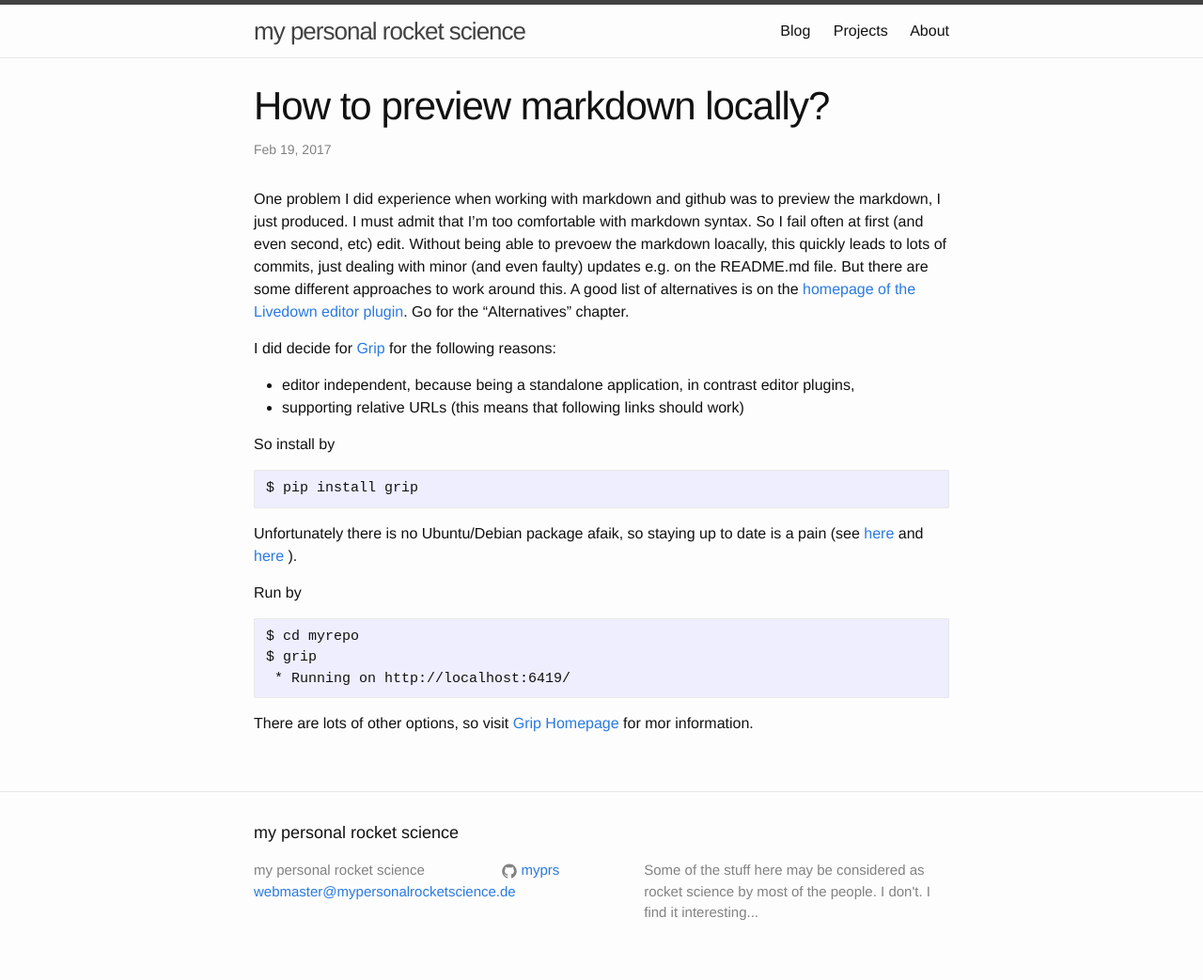
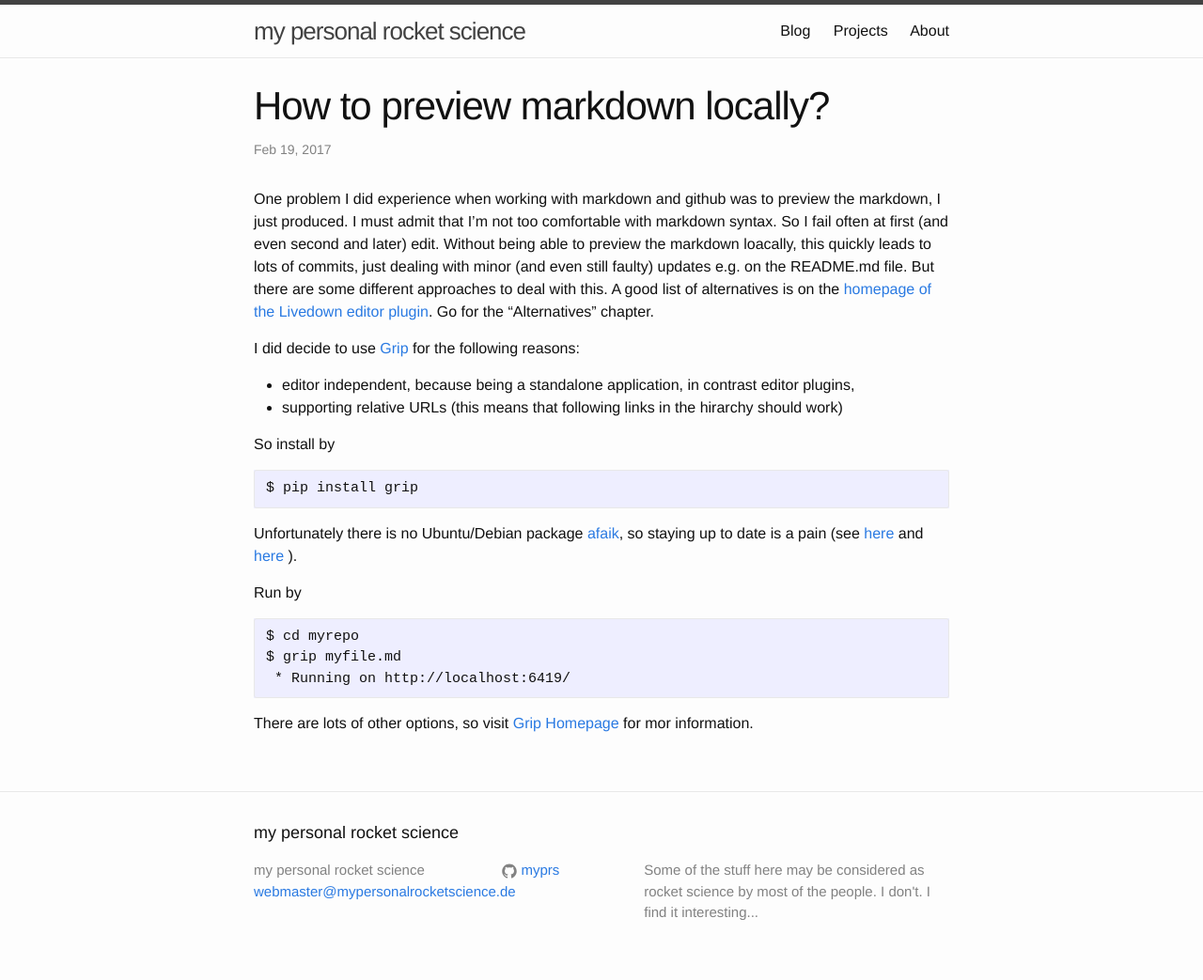
Before and after one commit to myprs/myprs.github.io, a Jekyll site: the page built from _posts/2017-02-19-How-to-preview-markdown-locally.markdown, in a window 1280 px wide. Shown: the whole page at 94% size. Built offline with Jekyll 4.4.1, drawn with Linux system fonts in a browser that asks for light colours.

Commit message:
some minor updates on previous post

````diff
--- a/_posts/2017-02-19-How-to-preview-markdown-locally.markdown
+++ b/_posts/2017-02-19-How-to-preview-markdown-locally.markdown
@@ -6,32 +6,32 @@ categories: TipsAndTricks
 excerpt_separator: <!--more-->
 ---
 
-One problem I did experience when working with markdown and github was to preview the markdown, I just produced. I must admit that I'm too comfortable with markdown syntax. So I fail often at first (and even second, etc) edit. Without being able to prevoew the markdown loacally, this quickly leads to lots of commits, just dealing with minor (and even faulty) updates e.g. on the README.md file. But there are some different approaches to work around this. A good list of alternatives is on the [ homepage of the Livedown editor plugin][Livedown]. Go for the "Alternatives" chapter.
+One problem I did experience when working with markdown and github was to preview the markdown, I just produced. I must admit that I'm not too comfortable with markdown syntax. So I fail often at first (and even second and later) edit. Without being able to preview the markdown loacally, this quickly leads to lots of commits, just dealing with minor (and even still faulty) updates e.g. on the README.md file. But there are some different approaches to deal with this. A good list of alternatives is on the [ homepage of the Livedown editor plugin][Livedown]. Go for the "Alternatives" chapter.
 
 
 
-I did decide for [Grip] for the following reasons:
+I did decide to use [Grip] for the following reasons:
 <!--more-->
 
  * editor independent, because being a standalone application, in contrast editor plugins,
- * supporting relative URLs (this means that following links should work)
+ * supporting relative URLs (this means that following links in the hirarchy should work)
 
 So install by
 
 ```
 $ pip install grip
 ```
-Unfortunately there is no Ubuntu/Debian package afaik, so staying up to date is a pain (see [here][pippain01] and [here][pippain02] ).
+Unfortunately there is no Ubuntu/Debian package [afaik], so staying up to date is a pain (see [here][pippain01] and [here][pippain02] ).
 
 Run by
 ```
 $ cd myrepo
-$ grip
+$ grip myfile.md
  * Running on http://localhost:6419/
 ```
 There are lots of other options, so visit [Grip Homepage][Grip] for mor information.
 
-
+[afaik]: https://en.wiktionary.org/wiki/AFAIK
 [Livedown]: https://github.com/shime/livedown
 [Grip]: https://github.com/joeyespo/grip
 [pippain01]: https://github.com/pypa/pip/issues/59
````
